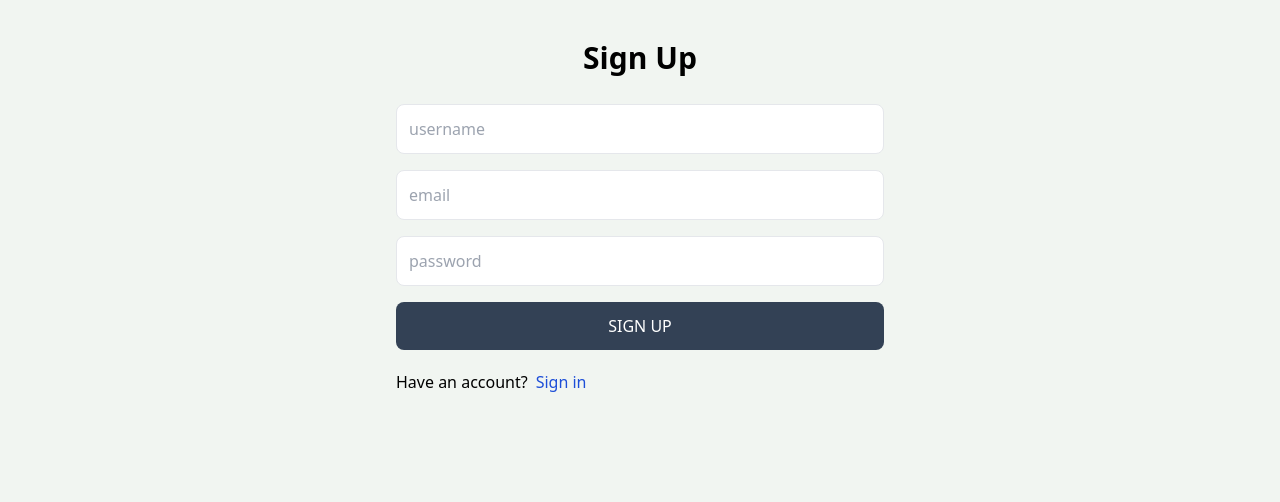
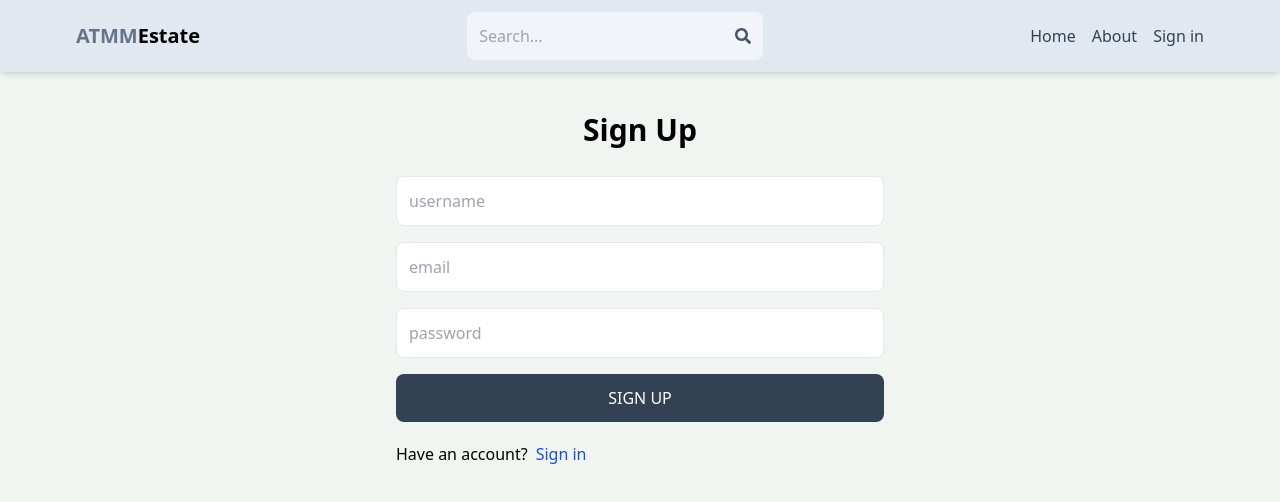
Before and after one commit to sabata06/mern-estate-project, a React (Vite) app in the folder client/: page /sign-up in a window 1280 px wide. Shown: the top 502 px of the page. Built offline with nearby package versions, Linux system fonts and the light colour scheme.

Commit message:
Header ui finished

```diff
--- a/client/package.json
+++ b/client/package.json
@@ -12,6 +12,7 @@
   "dependencies": {
     "react": "^18.2.0",
     "react-dom": "^18.2.0",
+    "react-icons": "^5.0.1",
     "react-router-dom": "^6.21.3"
   },
   "devDependencies": {
--- a/client/src/App.jsx
+++ b/client/src/App.jsx
@@ -4,10 +4,12 @@
 import SignUp from "./pages/SignUp";
 import Profile from "./pages/Profile";
 import About from "./pages/About";
+import Header from "./components/Header";
 
 const App = () => {
   return (
     <BrowserRouter>
+      <Header />
       <Routes>
         <Route path="/" element={<Home />} />
         <Route path="/sign-in" element={<SignIn />} />
--- /dev/null
+++ b/client/src/components/Header.jsx
@@ -0,0 +1,42 @@
+import { FaSearch } from "react-icons/fa";
+import { Link } from "react-router-dom";
+const Header = () => {
+  return (
+    <header className="bg-slate-200 shadow-md">
+      <div className="flex justify-between items-center max-w-6xl mx-auto p-3">
+        <Link>
+          <h1 className="font-bold text-sm sm:text-xl flex flex-wrap">
+            <span className="text-slate-500">ATMM</span>
+            <span className="to-slate-700">Estate</span>
+          </h1>
+        </Link>
+
+        <form className="bg-slate-100 p-3 rounded-lg flex items-center">
+          <input
+            type="text"
+            placeholder="Search..."
+            className="bg-transparent focus:outline-none w-24 sm:w-64"
+          />
+          <FaSearch className="text-slate-600" />
+        </form>
+        <ul className="flex gap-4">
+          <Link to="/">
+            <li className="hidden sm:inline text-slate-700 hover:underline">
+              Home
+            </li>
+          </Link>
+          <Link to="/about">
+            <li className="hidden sm:inline text-slate-700 hover:underline">
+              About
+            </li>
+          </Link>
+          <Link to="/sign-in">
+            <li className=" text-slate-700 hover:underline">Sign in</li>
+          </Link>
+        </ul>
+      </div>
+    </header>
+  );
+};
+
+export default Header;
--- a/client/src/pages/SignIn.jsx
+++ b/client/src/pages/SignIn.jsx
@@ -1,4 +1,4 @@
-import React from "react";
+
 
 const SignIn = () => {
   return <div>SignIn</div>;
```
Also changed, not shown: 1 other file (tests, documents, lock files or other folders).
